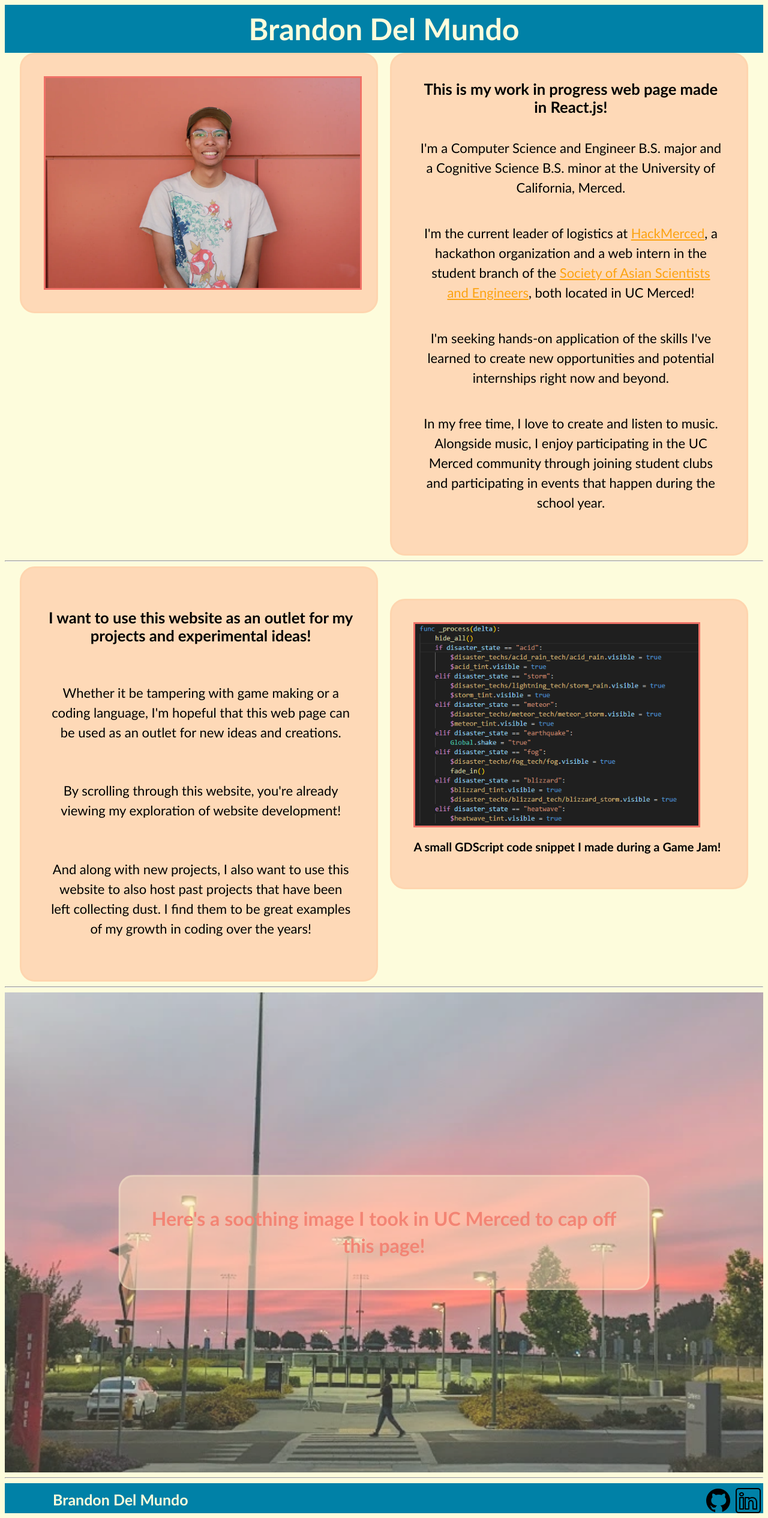
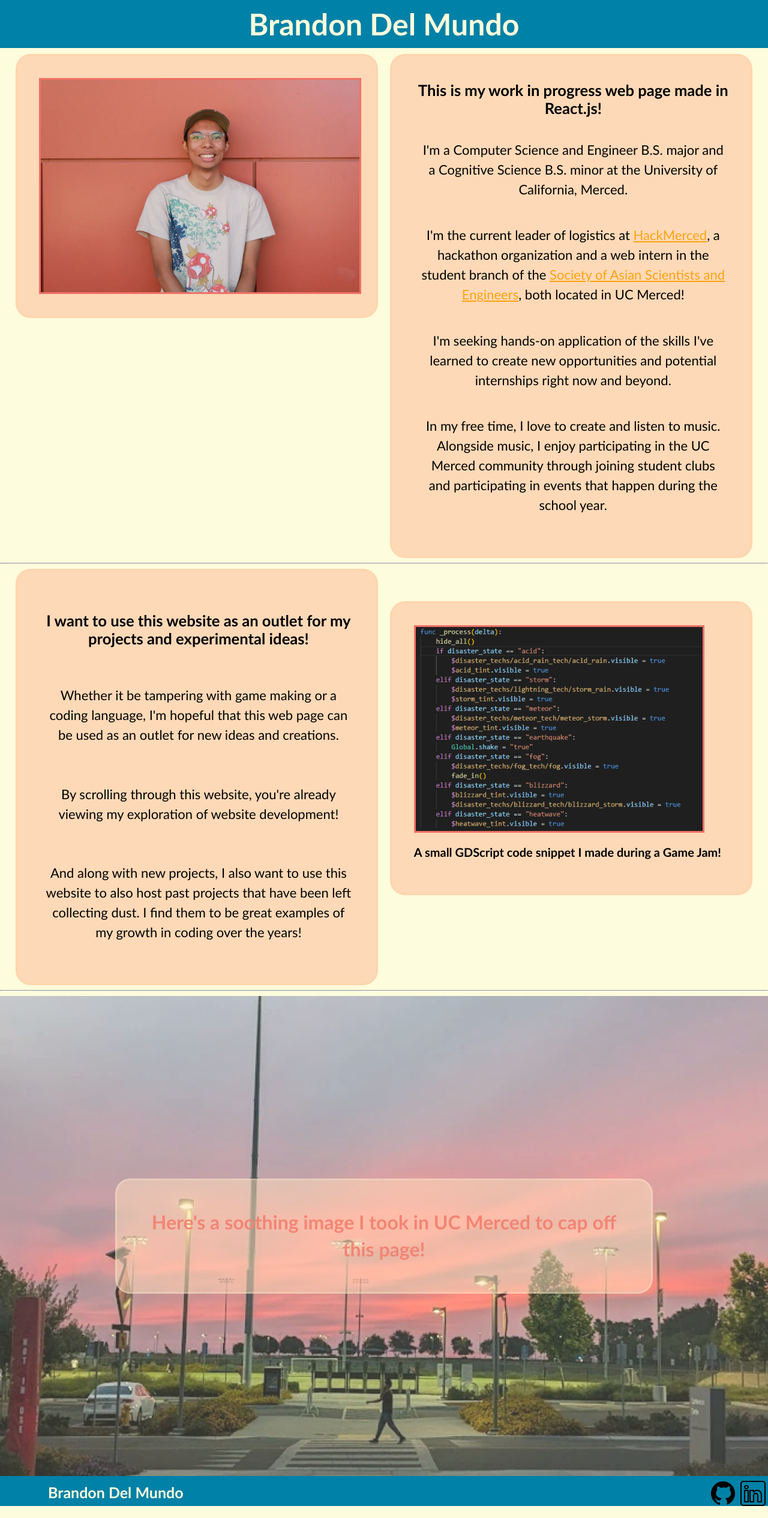
Before and after one commit to BrandonDelM/BrandonDelM.github.io, a React (Create React App) app: page / in a window 1280 px wide. Shown: the whole page at 60% size. Built offline with nearby package versions, Linux system fonts and the light colour scheme.

Commit message:
Fixed the issue where the margin makes unnecessary edges to the entire website

```diff
--- a/src/index.css
+++ b/src/index.css
@@ -5,6 +5,7 @@ body {
   -webkit-font-smoothing: antialiased;
   -moz-osx-font-smoothing: grayscale;
   background-color: #FDFCDC;
+  margin: 0;
 }
 
 code {
--- a/src/sections/Homepage.js
+++ b/src/sections/Homepage.js
@@ -16,7 +16,6 @@ function Homepage(){
             <About />
             <Break />
             <Merced />
-            <Break />
             <Footer />
         </>
     );
--- a/src/sections/homepage/Header.css
+++ b/src/sections/homepage/Header.css
@@ -21,6 +21,7 @@
     width: 100%;
     max-height: 20%;
     padding: 0px 0px 10px 0px;
+    margin-bottom: 10px;
 }
 
 .Text{
```
